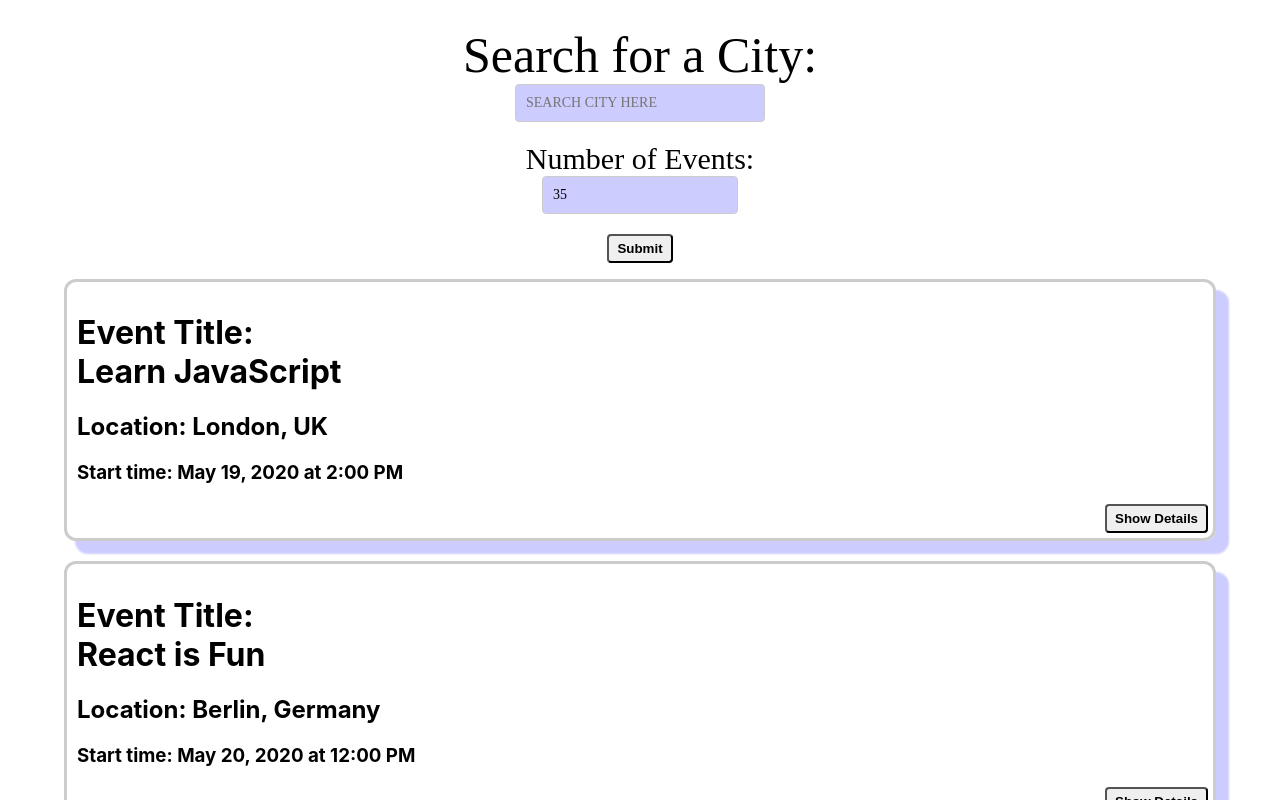
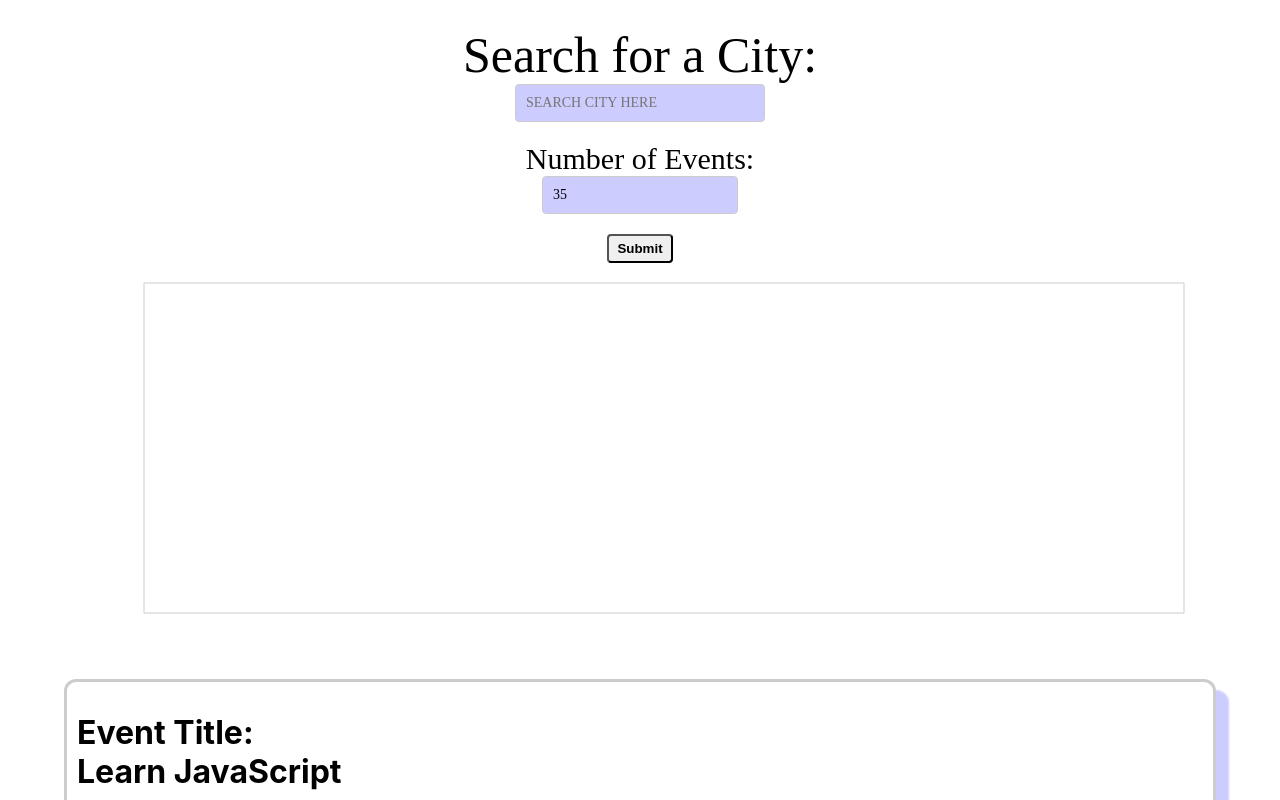
Before and after one commit to sophiabanda/letsmeet, a React (Create React App) app: page / in a window 1280 px wide. Shown: the top 800 px of the page. Built offline with nearby package versions, Linux system fonts and the light colour scheme; what atatus-spa would draw is missing.

Commit message:
data chart implemented

```diff
--- a/package.json
+++ b/package.json
@@ -13,6 +13,7 @@
     "react": "^18.2.0",
     "react-dom": "^18.2.0",
     "react-scripts": "5.0.1",
+    "recharts": "^2.10.4",
     "web-vitals": "^2.1.4",
     "workbox-background-sync": "^6.6.0",
     "workbox-broadcast-update": "^6.6.0",
--- a/src/App.js
+++ b/src/App.js
@@ -5,6 +5,7 @@
 import { useEffect, useState } from "react";
 import { extractLocations, getEvents } from "./api";
 import { InfoAlert, ErrorAlert, WarningAlert } from "./components/Alert";
+import CityEventsChart from "./components/CityEventsChart";
 
 const App = () => {
   const [events, setEvents] = useState([]);
@@ -57,6 +58,7 @@
         setErrorAlert={setErrorAlert}
       />
       <div>{isLoading ? <h1 className="loading">Loading...</h1> : null}</div>
+      <CityEventsChart allLocations={allLocations} events={events} />
       <EventList events={filteredEvents} />
     </div>
   );
--- /dev/null
+++ b/src/components/CityEventsChart.js
@@ -0,0 +1,50 @@
+import { useState, useEffect } from "react";
+import {
+  ScatterChart,
+  Scatter,
+  XAxis,
+  YAxis,
+  CartesianGrid,
+  Tooltip,
+  ResponsiveContainer,
+} from "recharts";
+
+const CityEventsChart = ({ allLocations, events }) => {
+  const [data, setData] = useState([]);
+
+  useEffect(() => {
+    setData(getData());
+  }, [`${data}`]);
+
+  const getData = () => {
+    const data = allLocations.map((location) => {
+      const count = events.filter(
+        (event) => event.location === location
+      ).length;
+      const city = location.split(", ")[0];
+      return { city, count };
+    });
+    return data;
+  };
+
+  return (
+    <ResponsiveContainer width="99%" height={400}>
+      <ScatterChart
+        margin={{
+          top: 20,
+          right: 20,
+          bottom: 20,
+          left: 20,
+        }}
+      >
+        <CartesianGrid />
+        <XAxis type="category" dataKey="city" name="City" />
+        <YAxis type="number" dataKey="count" name="Number of Events" />
+        <Tooltip cursor={{ strokeDasharray: "3 3" }} />
+        <Scatter name="A school" data={data} fill="#8884d8" />
+      </ScatterChart>
+    </ResponsiveContainer>
+  );
+};
+
+export default CityEventsChart;
```
Also changed, not shown: 1 other file (tests, documents, lock files or other folders).
